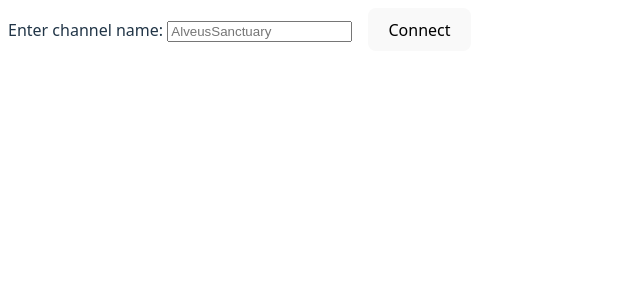
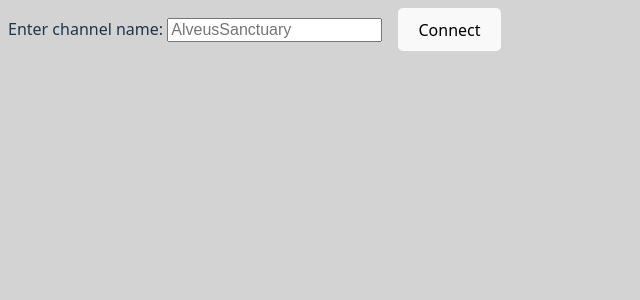
Before and after one commit to bost-ty/chat-sv, a Svelte app: page / in a window 1280 px wide. Shown: the top 300 px of the page, without its empty margins (0-640 px from the left). Built offline with nearby package versions, Linux system fonts and the light colour scheme.

Commit message:
Fix hover state, add hover message

```diff
--- a/src/App.svelte
+++ b/src/App.svelte
@@ -1,9 +1,11 @@
 <script>
 	import Chat from "./lib/Chat.svelte";
+	import { fade } from "svelte/transition";
 
 	let targetChannel = $state("");
 	let value = $state("");
 	let submitted = $state(false);
+	let isHovered = $state(false);
 
 	function handleSubmit(e) {
 		e.preventDefault();
@@ -26,24 +28,51 @@
 				type="text"
 				placeholder="AlveusSanctuary"
 				bind:value
+				disabled={submitted}
 			/>
 		</label>
 		<button type="submit">{!submitted ? "Connect" : "Disconnect"}</button>
 	</form>
 	{#if submitted}
-		<h2>{targetChannel}</h2>
-		<Chat {targetChannel} />
+		<h2 transition:fade={{ duration: 100 }}>{targetChannel}</h2>
+		<Chat {targetChannel} bind:isHovered />
+	{/if}
+
+	{#if isHovered}
+		<div transition:fade={{ duration: 100 }} class="hoverMessage">
+			Scroll paused due to hover
+		</div>
 	{/if}
 </section>
 
 <style>
+	section {
+		position: relative;
+		height: 100%;
+		width: 100%;
+		margin: 0 auto;
+	}
 	form {
 		display: flex;
 		gap: 1rem;
 		align-items: center;
 		margin-bottom: 1rem;
 	}
-	section {
-		max-height: 100svh;
+
+	.hoverMessage {
+		position: absolute;
+		bottom: 1rem;
+		left: 0;
+		right: 0;
+		background-color: hsl(150, 1%, 20%);
+		width: fit-content;
+		padding: 0.2rem 0.6rem;
+		margin-inline: auto;
+		text-align: center;
+		pointer-events: none;
+		outline: 1px solid lightgrey;
+		color: lightgrey;
+		border-radius: 0.3rem;
+		font-weight: 500;
 	}
 </style>
--- a/src/app.css
+++ b/src/app.css
@@ -4,13 +4,16 @@
 	font-weight: 400;
 
 	color-scheme: light dark;
-	color: rgba(255, 255, 255, 0.87);
+	color: lightgrey;
 	background-color: #242424;
 
 	font-synthesis: none;
 	text-rendering: optimizeLegibility;
 	-webkit-font-smoothing: antialiased;
 	-moz-osx-font-smoothing: grayscale;
+}
+* {
+	box-sizing: border-box;
 }
 
 a {
@@ -28,10 +31,10 @@ h1 {
 }
 
 button {
-	border-radius: 8px;
+	border-radius: 0.3rem;
 	border: 1px solid transparent;
-	padding: 0.6em 1.2em;
-	font-size: 1em;
+	padding: 0.6rem 1.2rem;
+	font-size: 1rem;
 	font-weight: 500;
 	font-family: inherit;
 	background-color: #1a1a1a;
@@ -46,10 +49,14 @@ button:focus-visible {
 	outline: 4px auto -webkit-focus-ring-color;
 }
 
+input[type="text"] {
+	font-size: 1rem;
+}
+
 @media (prefers-color-scheme: light) {
 	:root {
 		color: #213547;
-		background-color: #ffffff;
+		background-color: #d3d3d3;
 	}
 	a:hover {
 		color: #747bff;
--- a/src/lib/Chat.svelte
+++ b/src/lib/Chat.svelte
@@ -1,16 +1,16 @@
 <script lang="ts">
 	import { onMount } from "svelte";
+	import { fade } from "svelte/transition";
 	import ChatMessage from "./ChatMessage.svelte";
 	import { parseIrc, scrollBottom } from "./chat";
 
-	let { targetChannel } = $props();
+	let { isHovered = $bindable(), targetChannel } = $props();
 
 	const TWITCH_IRC_WS = "wss://irc-ws.chat.twitch.tv:443";
 	const NICKNAME = "justinfan1337";
 
 	let chats: HTMLDivElement;
 	let messages = $state([]);
-	let isHovered = $state(false);
 
 	$effect(() => {
 		if (!isHovered && chats && messages) scrollBottom(chats);
@@ -25,7 +25,7 @@
 		});
 
 		ws.addEventListener("message", (e) => {
-			if (e.data.includes(NICKNAME)) return;
+			if (e.data.includes(NICKNAME) || e.data.includes("PING")) return;
 			messages.push(parseIrc(e.data));
 			if (!isHovered && chats) scrollBottom(chats);
 		});
@@ -37,6 +37,7 @@
 </script>
 
 <div
+	transition:fade
 	id="chats"
 	class="chats"
 	role="list"
@@ -51,20 +52,25 @@
 
 <style>
 	.chats {
-		list-style: none;
-		padding: 1rem;
+		padding: 0.1rem 0.3rem;
 		margin: 0;
-		background-color: hsl(150, 10%, 10%);
+		background-color: hsl(150, 1%, 10%);
 		overflow-y: scroll;
 		overflow-x: hidden;
 		white-space: break-word;
 		scrollbar-width: thin;
-		height: 80vh;
-		width: 50ch;
-		position: relative;
+		width: 100%;
+		height: 85svh;
+		border-radius: 0.3rem;
+		outline: 1px solid rgba(200, 200, 200, 0);
+		filter: drop-shadow(0 0 0 lightgrey);
+		transition:
+			outline 100ms ease,
+			filter 200ms ease;
 	}
 
 	.chats:hover {
-		outline: 1px solid white;
+		outline: 1px solid lightgrey;
+		filter: drop-shaodw(0 0 0.3rem lightgrey);
 	}
 </style>
```
